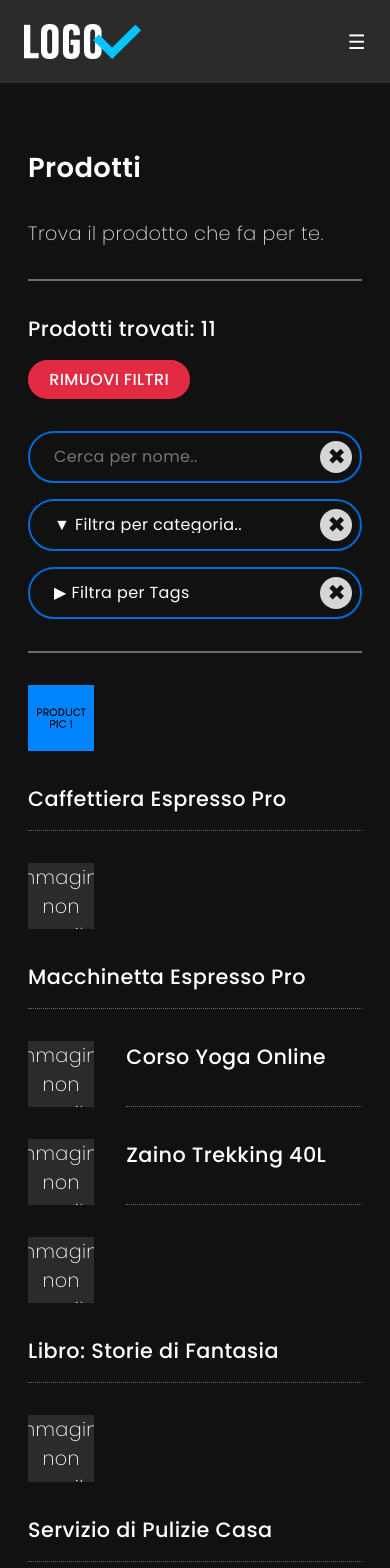
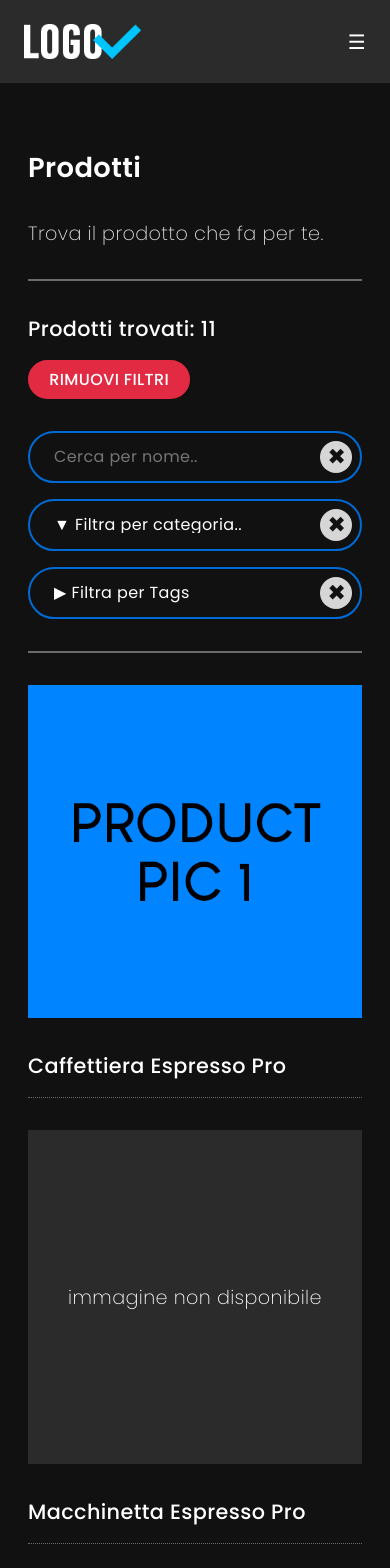
Before and after one commit to CamilloRosanio/next_react, a Next.js app: page /prodotti in a window 390 px wide. Shown: the top 1568 px of the page. Built offline with nearby package versions, Linux system fonts and the light colour scheme.

Commit message:
CONTENT - Revisione contenuti di Default (italiano)

```diff
--- a/components/GalleryClient.jsx
+++ b/components/GalleryClient.jsx
@@ -17,10 +17,10 @@ function GalleryClient({ images }) {
 
     return <>
 
-        <h1 className='space2'>Gallery</h1>
+        <h1 className='space2'>Galleria</h1>
 
-        <Section title='Most recent'>
-            <p>Look at our most recent pictures.</p>
+        <Section >
+            <p>Dai uno sguardo alle nostre immagini più recenti.</p>
         </Section>
 
         {images && <Gallery imgList={images} />}
--- a/src/app/globals.css
+++ b/src/app/globals.css
@@ -622,11 +622,11 @@ option:hover {
   gap: var(--space-unit-2);
 }
 
-.productsContainer .squarePicContainer {
+.productCard .squarePicContainer {
   aspect-ratio: 1;
   overflow: hidden;
   position: relative;
-  flex: 0 0 calc((100% / 5) - ((var(--space-unit) * 2) / 54));
+  flex: 0 0 calc((100% / 5) - ((var(--space-unit) * 2) / 5));
   cursor: pointer;
 }
 
@@ -648,7 +648,7 @@ option:hover {
   text-align: center;
 }
 
-.squarePicDefault h5 {
+.productCard .squarePicDefault h5 {
   font-size: var(--typo-size);
   font-weight: 200;
 }
@@ -1046,8 +1046,12 @@ footer .flexLine :last-child {
 
   /****************************************** ## PRODUCTS */
 
-  .squarePicDefault {
-    flex: 0 0 30%;
+  .productCard .squarePicContainer {
+    flex: 0 0 calc((100% / 3) - ((var(--space-unit) * 2) / 3));
+  }
+
+  .productCard .squarePicDefault h5 {
+    font-size: calc(var(--typo-size) * 0.8);
   }
 
   /****************************************** ## CALL US */
@@ -1134,9 +1138,14 @@ footer .flexLine :last-child {
     flex-wrap: wrap;
   }
 
-  .squarePicDefault {
+  .productCard .squarePicContainer {
     flex: 0 0 100%;
   }
+
+  .productCard .squarePicDefault h5 {
+    font-size: var(--typo-size);
+  }
+
 
   /****************************************** ## GALLERY */
 
--- a/src/app/layout.jsx
+++ b/src/app/layout.jsx
@@ -27,7 +27,7 @@ export default function RootLayout({ children }) {
         {/* FAVICON */}
         <link rel="icon" type="image/svg+xml" href={"/favicon.png" || "/default/default-favicon.png"} />
         <meta name="viewport" content="width=device-width, initial-scale=1.0" />
-        <title>Project Name</title>
+        <title>Il mio Sito Web</title>
       </head>
 
       <body>
```
